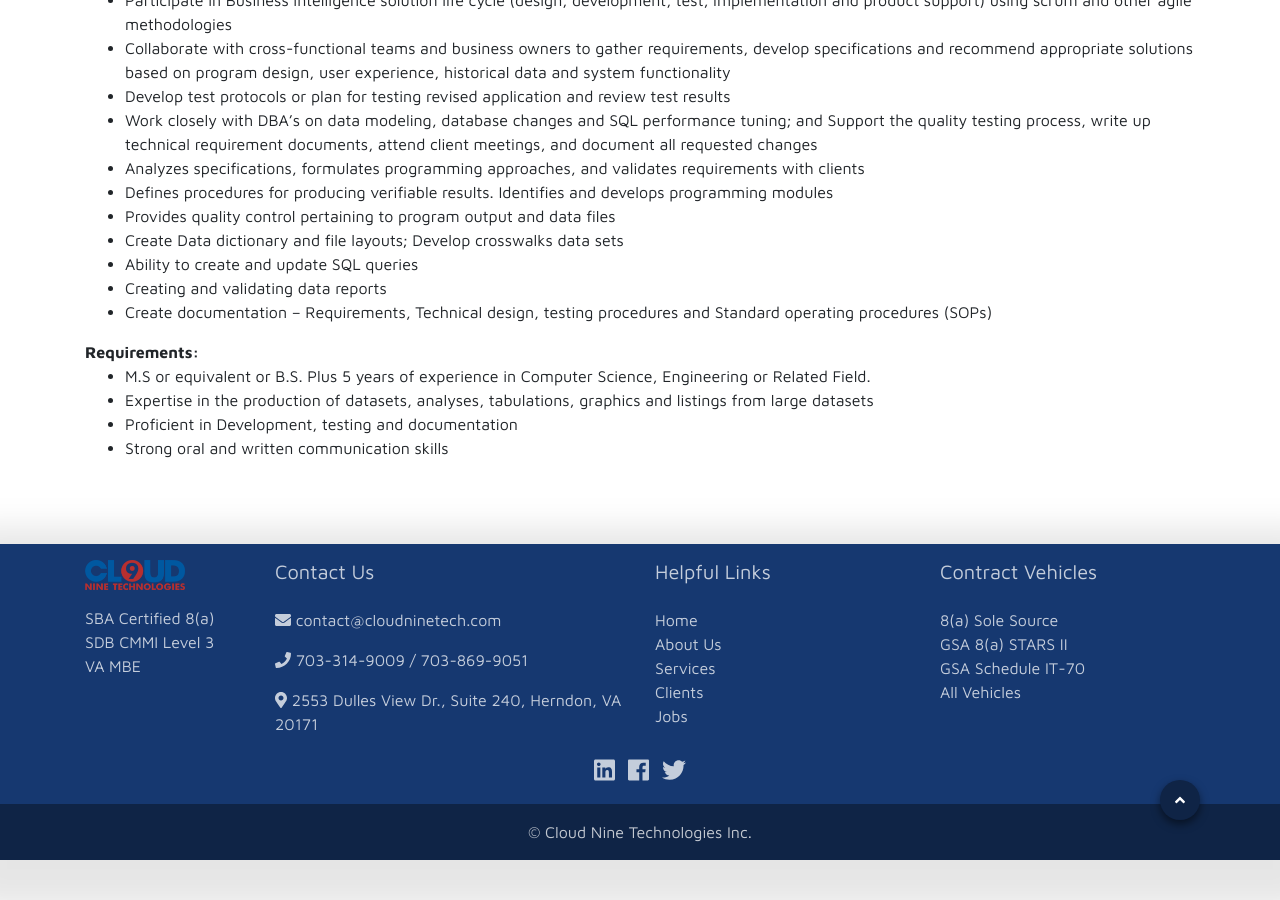
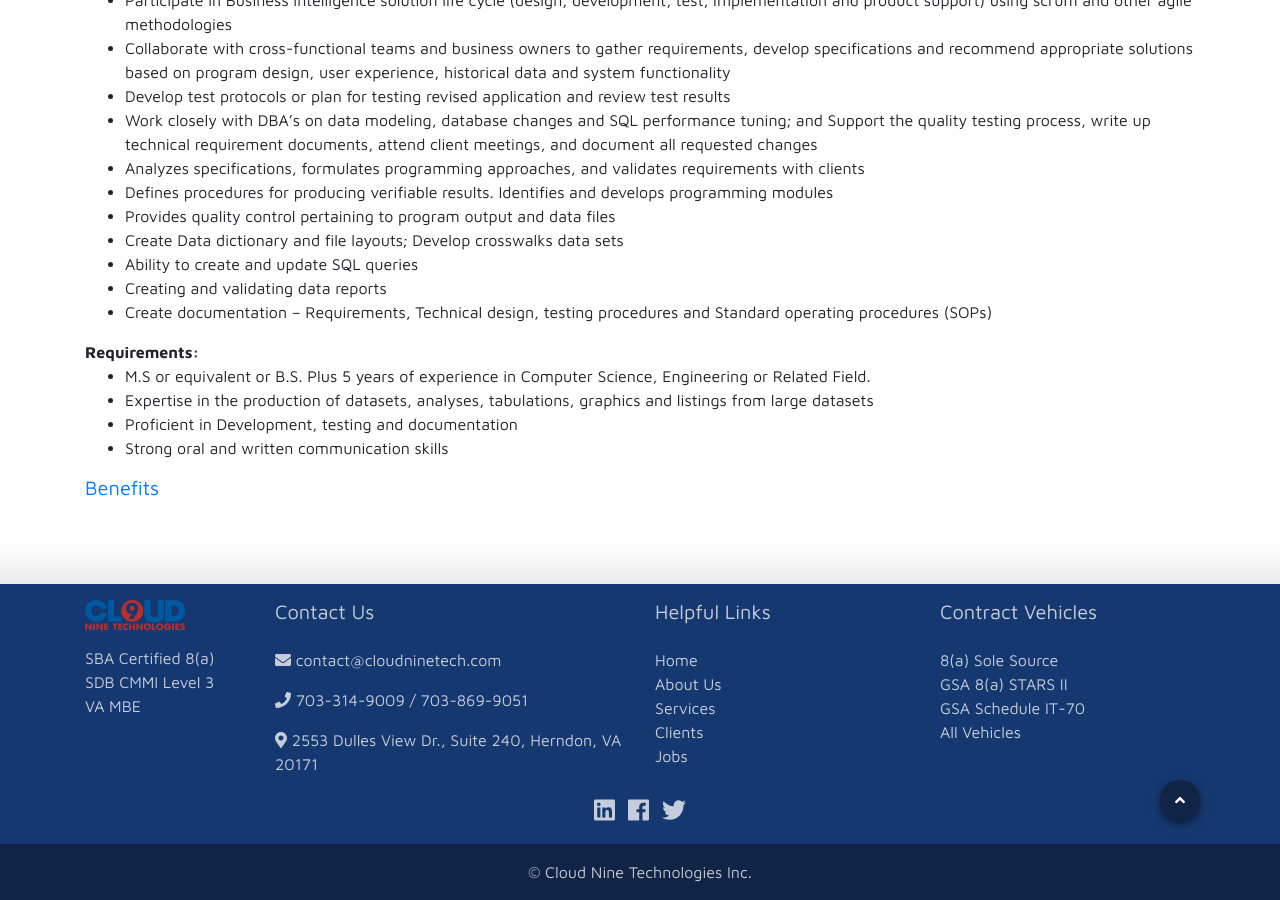
Before and after one commit to Ashwin1421/c9website, a Jekyll site: the page built from careers.html, in a window 1280 px wide and 900 px high, scrolled down 1753 px. Built offline with Jekyll 4.4.1, drawn with Linux system fonts in a browser that asks for light colours; nearby versions of some CDN libraries; before the commit the page ends 2613 px from its top, so only the background shows below that.

Commit message:
added link to benefits page

```diff
--- a/careers.html
+++ b/careers.html
@@ -78,3 +78,8 @@ title: careers
         <li>Strong oral and written communication skills</li>
         </ul>
 </div>
+<div class="container">
+    <h5>
+		<a href="benefits.html">Benefits</a>
+    </h5>
+</div>
```
